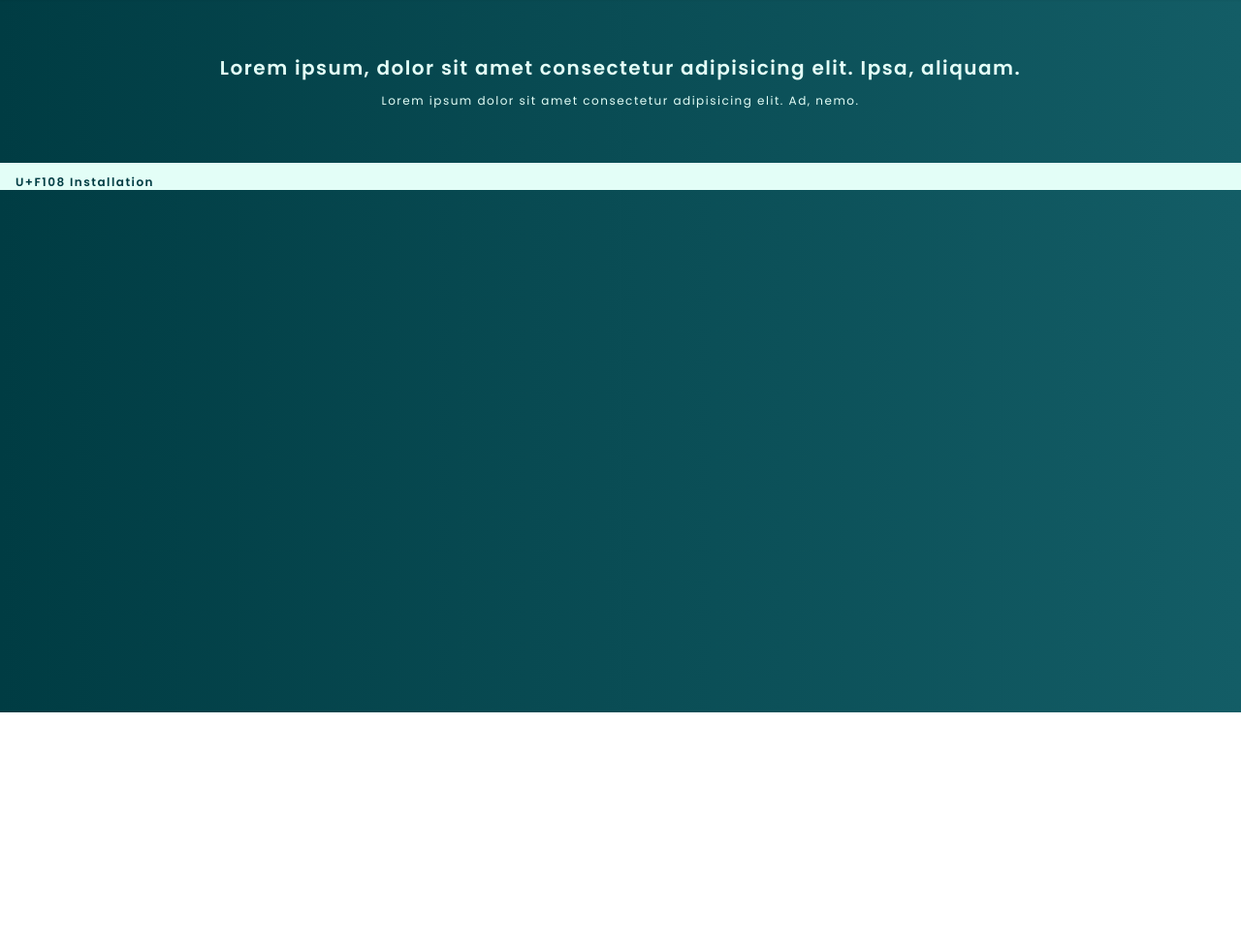
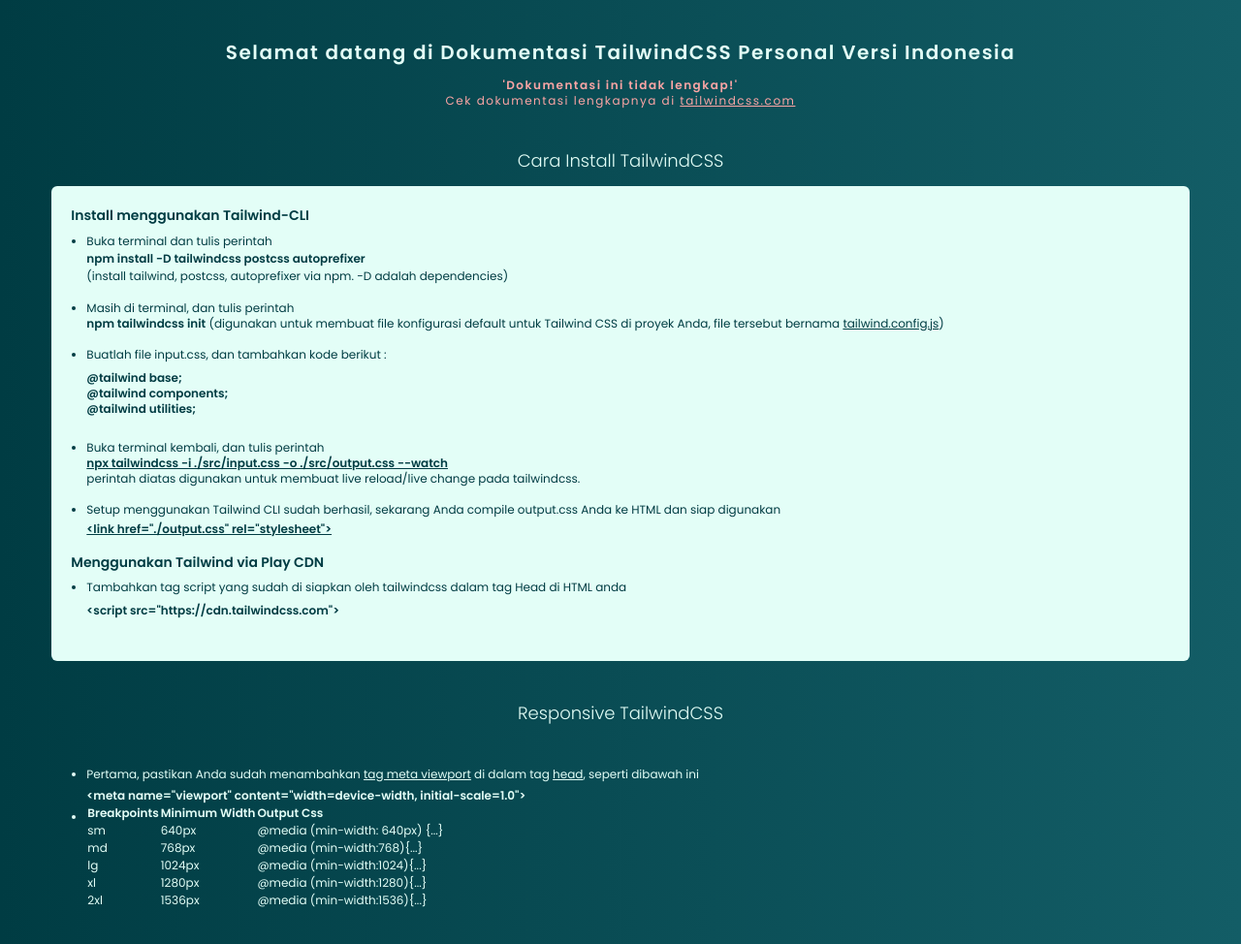
Before and after one commit to ridwanndwip/MyTailwind-sheet, a website: page public/index.html in a window 1280 px wide. Shown: the part 65-1039 px from the top of the page at 97% size. Before the commit the page ends 800 px from the top, so only its background shows below. Drawn offline with Linux system fonts and the light colour scheme.

Commit message:
new update

```diff
--- a/public/index.html
+++ b/public/index.html
@@ -13,13 +13,13 @@
     <link href="https://fonts.googleapis.com/css2?family=Poppins:ital,wght@0,100;0,200;0,300;0,400;0,500;0,600;1,100;1,200;1,300;1,400;1,500;1,600&display=swap" rel="stylesheet">
 
 </head>
-<body class="font-Poppins bg-gradient-to-r from-color1 to-color2 w-screen h-screen tracking-Lspace">
+<body class="font-Poppins bg-gradient-to-r from-color1 to-color2 w-screen h-screen">
 
     <!-- Navbar -->
-    <nav class="flex flex-row justify-between self-center items-center m-auto shadow-sm pt-5 px-4 pb-3 gap-5">
+    <nav class="flex flex-row justify-between self-center items-center m-auto pt-5 px-4 pb-3 gap-5">
         <div class="flex flex-row items-center justify-center border-b-lineWidth border-color2">
             <!-- Box Search -->
-            <input class="placeholder:text-color4 placeholder:italic placeholder:text-xs placeholder:font-normal placeholder:font-thin block bg-transparent w-full focus:outline-none focus:border-none focus:bg-transparent block pb-2 px-2" placeholder="Search" type="text" name="search"/>
+            <input class="placeholder:text-color4 placeholder:italic placeholder:text-xs placeholder:font-normal placeholder:font-thin block bg-transparent w-full focus:outline-none focus:border-none focus:bg-transparent block pb-2 px-2" placeholder="Pencarian" type="text" name="search"/>
             <!-- Search Button -->
             <!-- <span class="flex justify-center items-center "> -->
                 <!-- <svg width="18px" height="18px" viewBox="0 -0.5 25 25" fill="none" xmlns="http://www.w3.org/2000/svg">
@@ -39,18 +39,119 @@
                     </g>
                 </g>
             </svg>
-        </div>
+    </div>
     </nav>
 
     <!-- Hero Section -->
     <div class="hero">
-        <span class="block text-center mt-14 mx-4 text-xl font-semibold text-color4 tracking-Lspace"> Lorem ipsum, dolor sit amet consectetur adipisicing elit. Ipsa, aliquam.</span>
-        <span class="block tracking-Lspace text-xs text-center  text-color4 mt-3 mx-4">Lorem ipsum dolor sit amet consectetur adipisicing elit. Ad, nemo.</span>
+        <span class="block text-center mt-10 mx-4 text-xl font-semibold text-color4 tracking-Lspace2"> Selamat datang di Dokumentasi TailwindCSS Personal Versi Indonesia</span>
+        <span class="block tracking-Lspace2 text-xs text-center  text-color4 mt-3 mx-4"><span class="text-red-300"><strong>'Dokumentasi ini tidak lengkap!'</strong><br>Cek dokumentasi lengkapnya di <a href="https://tailwindcss.com/" target="_blank"><u>tailwindcss.com</u></a></span></span>
     </div>
 
+
+    <!-- Title -->
+    <h2 class="text-color4 font-light text-lg block text-center mt-10 tracking-normal">Cara Install TailwindCSS</h2>
     <!-- content -->
-    <div class="card pt-3 pl-4 bg-color4 mt-14">
-        <h1 class="block text-color1 font-semibold text-xs"> U+F108 Installation</h1>
+    <div class="card bg-color4 mt-3 w-11/12 mx-auto rounded-md px-5 py-5">
+        <span class="block font-semibold text-color1 text-sm">
+        Install menggunakan Tailwind-CLI
+        </span>
+        <ul class="list-disc block ml-4 mt-2 font-normal text-color1 text-xs">
+            <li class="leading-LH">Buka terminal dan tulis perintah <br> <span class="font-bold underline-offset-auto block">npm install -D tailwindcss postcss autoprefixer</span> (install tailwind, postcss, autoprefixer via npm. -D adalah dependencies) </li>
+            <br>
+
+            <li class="leading-lh">Masih di terminal, dan tulis perintah<br> <span class="font-bold underline-offset-1">npm tailwindcss init</span> (digunakan untuk membuat file konfigurasi default untuk Tailwind CSS di proyek Anda, file tersebut bernama <u>tailwind.config.js</u>) </li>
+            <br>
+
+            <li class="leading-lh">Buatlah file input.css, dan tambahkan kode berikut :
+            <span class="block my-2 font-bold">
+                @tailwind base;<br>
+                @tailwind components;<br>
+                @tailwind utilities;<br>
+            </span>
+            </li>
+            <br>
+
+            <li class="leading-lh">Buka terminal kembali, dan tulis perintah<br> <span class="font-bold underline-offset-1"><u>npx tailwindcss -i ./src/input.css -o ./src/output.css --watch</u></span><br>perintah diatas digunakan untuk membuat live reload/live change pada tailwindcss.</li>
+            <br>
+
+            <li class="leading-lh">Setup menggunakan Tailwind CLI sudah berhasil, sekarang Anda compile output.css Anda ke HTML dan siap digunakan<span class="font-bold mt-1 block"><u>&lt;link href="./output.css" rel="stylesheet"&gt;</u></span>
+            </li>
+            <br>
+        </ul>
+
+        <span class="block font-semibold text-color1 text-sm">
+        Menggunakan Tailwind via Play CDN
+        </span>
+
+        <ul class="list-disc block ml-4 mt-2 font-normal text-color1 text-xs">
+            <li class="leading-lh">Tambahkan tag script yang sudah di siapkan oleh tailwindcss dalam tag Head di HTML anda
+                <span class="block my-2 font-bold">
+                    &lt;script src="https://cdn.tailwindcss.com"&gt;
+                </span>
+                </li>
+                <br>
+        </ul>
+    </div>
+
+    <h2 class="text-color4 font-light text-lg block text-center mt-10 tracking-normal">Responsive TailwindCSS</h2>
+    <!-- content -->
+    <div class="card mt-3 w-11/12 mx-auto rounded-md px-5 py-5">
+        <ul class="list-disc block ml-4 mt-2 font-normal text-color4 text-xs">
+            <li class="leading-LH">
+                Pertama, pastikan Anda sudah menambahkan
+                <u>tag meta viewport</u> di dalam tag <u>head</u>, seperti dibawah ini
+                <br>
+                <span class="font-semibold block mt-1">&lt;meta name="viewport" content="width=device-width, initial-scale=1.0"&gt;</span>
+            </li>
+            <li>
+                <table>
+                    <thead>
+                        <tr>
+                            <th> Breakpoints </th>
+                            <th> Minimum Width </th>
+                            <th> Output Css </th>
+                        </tr>
+                    </thead>
+                    <tbody>
+                        <tr>
+                            <td>sm</td>
+                            <td>640px</td>
+                            <td>@media (min-width: 640px) {...}</td>
+                        </tr>
+                    </tbody>
+                    <tbody>
+                        <tr>
+                            <td>md</td>
+                            <td>768px</td>
+                            <td>@media (min-width:768){...}</td>
+                        </tr>
+                    </tbody>
+                    <tbody>
+                        <tr>
+                            <td>lg</td>
+                            <td>1024px</td>
+                            <td>@media (min-width:1024){...}</td>
+                        </tr>
+                    </tbody>
+                    <tbody>
+                        <tr>
+                            <td>xl</td>
+                            <td>1280px</td>
+                            <td>@media (min-width:1280){...}</td>
+                        </tr>
+                    </tbody>
+                    <tbody>
+                        <tr>
+                            <td>2xl</td>
+                            <td>1536px</td>
+                            <td>@media (min-width:1536){...}</td>
+                        </tr>
+                    </tbody>
+                </table>
+            </li>
+            <br>
+        </ul>
 
     </div>
 
--- a/tailwind.config.js
+++ b/tailwind.config.js
@@ -11,7 +11,11 @@
         lineWidth:'1px'
       },
       letterSpacing: {
-        Lspace: '1.5px'
+        Lspace1: '1px',
+        Lspace2: '1.5px'
+      },
+      lineHeight: {
+        LH :'18px',
       },
       colors:{
         color1:'#003C43',
```
Also changed, not shown: public/output.css.
